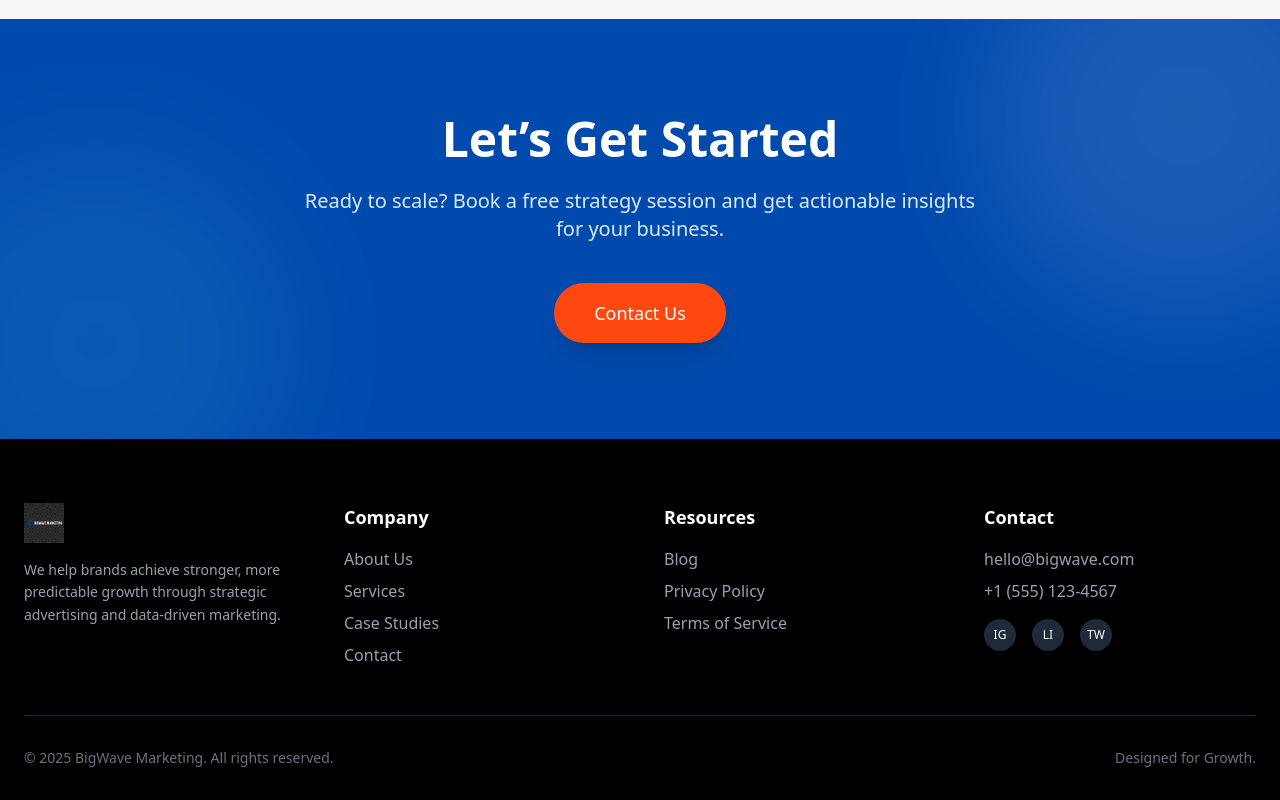
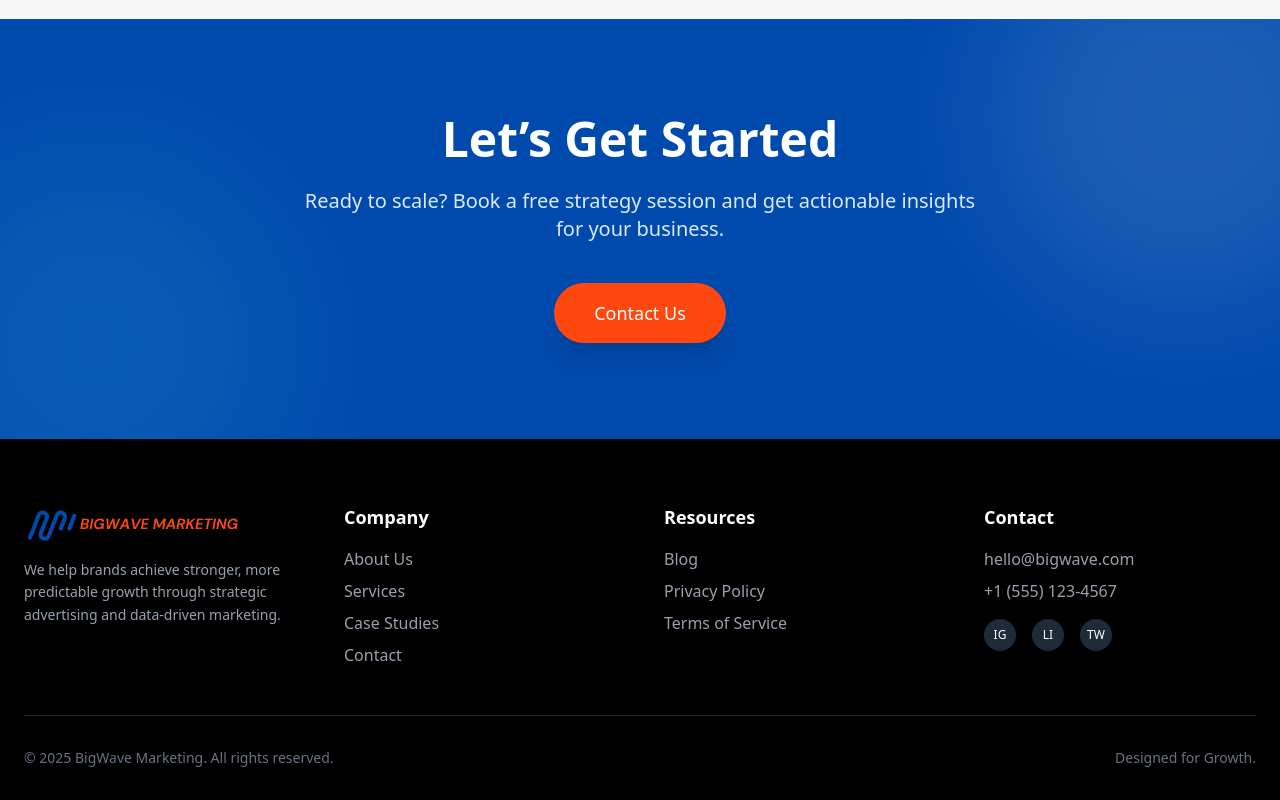
Before and after one commit to azmultiniaga-star/bigwavemarketing, a Next.js app: page / in a window 1280 px wide. Shown: the part 4133-4933 px from the top of the page. Built offline with nearby package versions, Linux system fonts and the light colour scheme; a web font is replaced by a local one.

Commit message:
Update Footer to use orange text logo

```diff
--- a/components/layout/Footer.tsx
+++ b/components/layout/Footer.tsx
@@ -11,7 +11,7 @@ export const Footer = () => {
                     <div className="col-span-1 md:col-span-1">
                         <Link href="/" className="mb-4 block">
                             <Image
-                                src="/bigwave-logo-white.png"
+                                src="/bigwave-logo-orange.png"
                                 alt="BigWave Marketing"
                                 width={200}
                                 height={50}
```
Also changed, not shown: public/bigwave-logo-orange.png (added).
